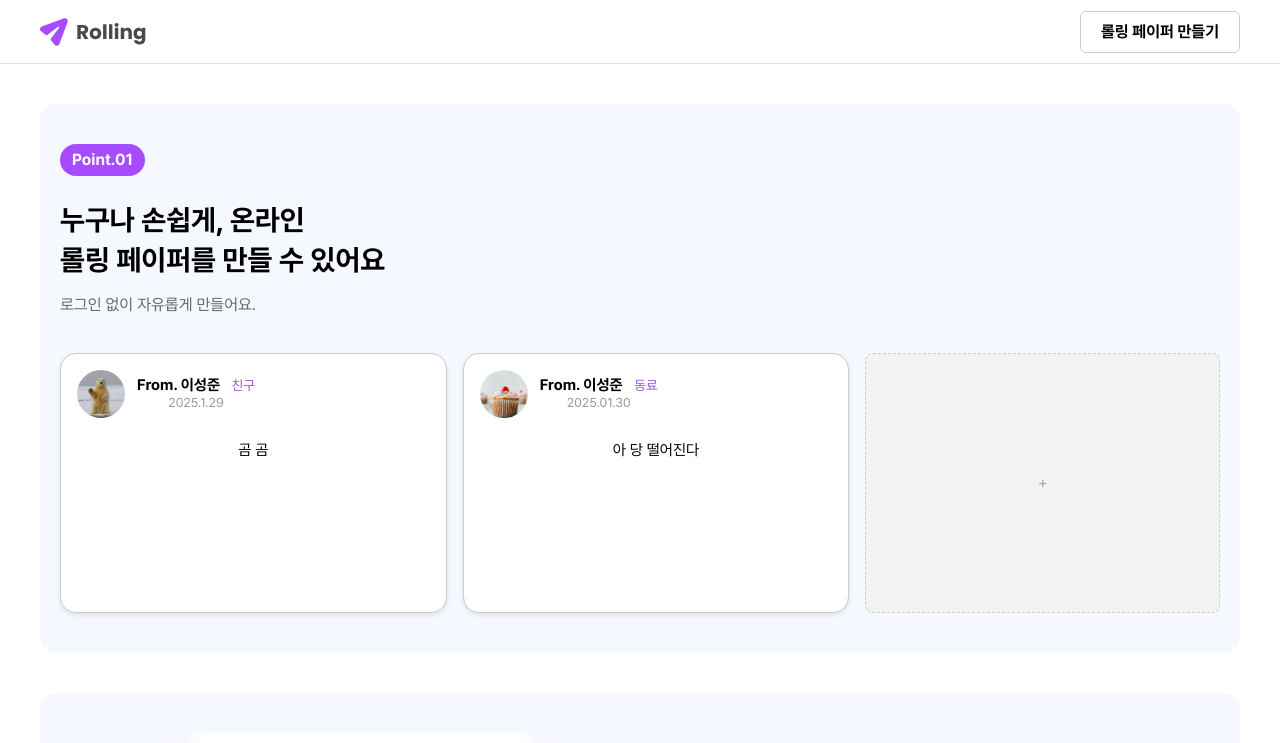
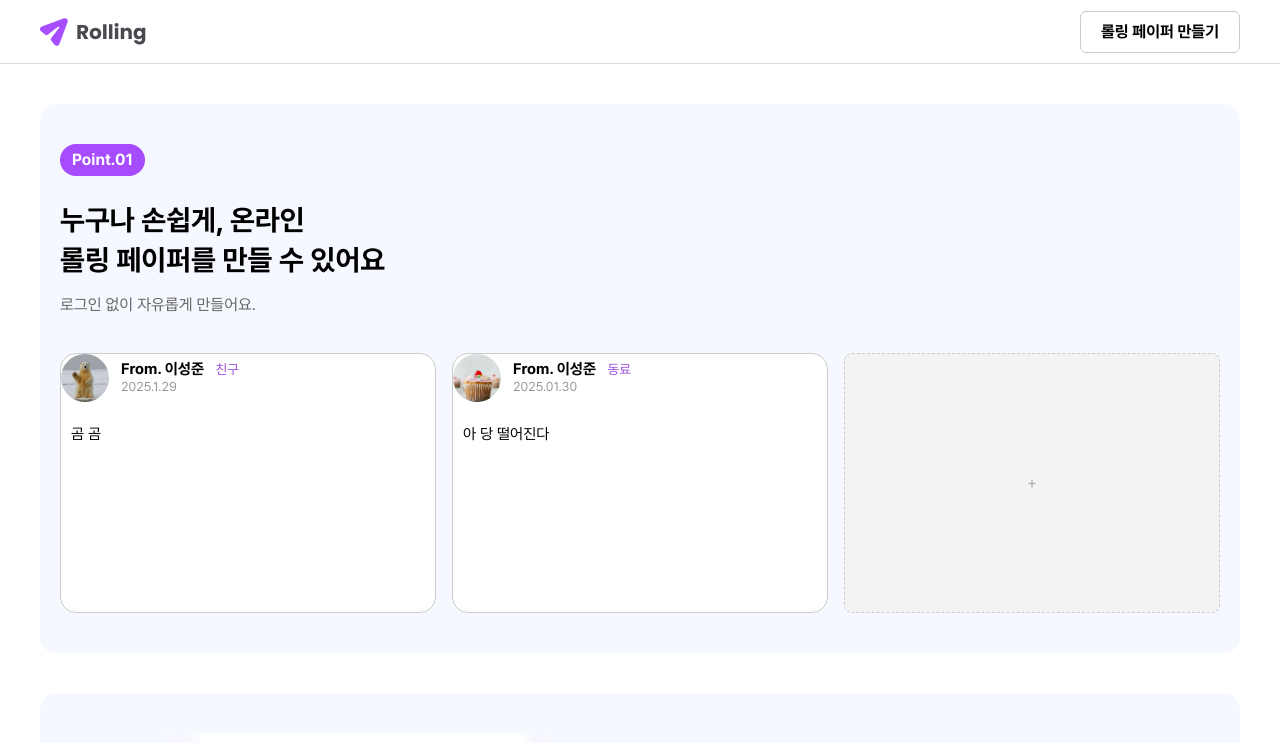
Before and after one commit to gyoyeon-kim/Rolling, a React (Create React App) app: page / in a window 1280 px wide. Shown: the top 743 px of the page. Built offline with nearby package versions, Linux system fonts and the light colour scheme.

Commit message:
Css Name Change

```diff
--- a/src/pages/Home.css
+++ b/src/pages/Home.css
@@ -89,13 +89,19 @@
 }
 
 /* 개별 카드 스타일 */
-.card {
+.home-card {
   flex: 1;
+  width: 275px;
+  height: 260px;
+  border: 1px solid var(--gray-300);
+  border-radius: 16px;
+  overflow: hidden;
+  transition: transform 0.2s ease-in-out;
+  box-sizing: border-box;
   background-color: #fff;
-  border: 1px solid #ebebeb;
-  border-radius: 8px;
-  padding: 16px;
-  box-shadow: 0 2px 4px rgba(0, 0, 0, 0.1);
+}
+.home-card:hover {
+  transform: scale(1.05);
 }
 @media (max-width: 768px) {
   @media (max-width: 768px) {
@@ -113,7 +119,7 @@
       display: none;
     }
 
-    .card {
+    .home-card {
       flex: 0 0 auto; /* 아이템이 줄바꿈되지 않고 고정된 크기 */
       min-width: 240px; /* 원하는 만큼 최소 너비 설정 */
       scroll-snap-align: start; /* 스크롤 스냅 포인트 (옵션) */
@@ -175,9 +181,10 @@
 }
 
 /* 카드 본문 내용 */
-.card-content {
+.home-card-content {
   font-size: 0.95rem;
   line-height: 1.4;
+  padding: 10px;
 }
 
 /* + 버튼 카드 스타일 */
--- a/src/pages/Home.jsx
+++ b/src/pages/Home.jsx
@@ -25,7 +25,7 @@ function Home() {
             {/* 왼쪽에 카드 2개 + 버튼이 있는 형태 */}
             <div className="card-wrapper">
               {/* 첫 번째 카드 */}
-              <div className="card">
+              <div className="home-card">
                 <div className="card-header">
                   <div className="card-profile-image">
                     {/* 여기서 실제 이미지 경로나 URL로 변경 */}
@@ -39,11 +39,11 @@ function Home() {
                     <span className="card-date">2025.1.29</span>
                   </div>
                 </div>
-                <p className="card-content">곰 곰</p>
+                <p className="home-card-content">곰 곰</p>
               </div>
 
               {/* 두 번째 카드 */}
-              <div className="card">
+              <div className="home-card">
                 <div className="card-header">
                   <div className="card-profile-image">
                     <img src={main_ex2} alt="프로필2" />
@@ -56,7 +56,7 @@ function Home() {
                     <span className="card-date">2025.01.30</span>
                   </div>
                 </div>
-                <p className="card-content">아 당 떨어진다</p>
+                <p className="home-card-content">아 당 떨어진다</p>
               </div>
 
               {/* + 버튼 카드 , To page연결*/}
```
